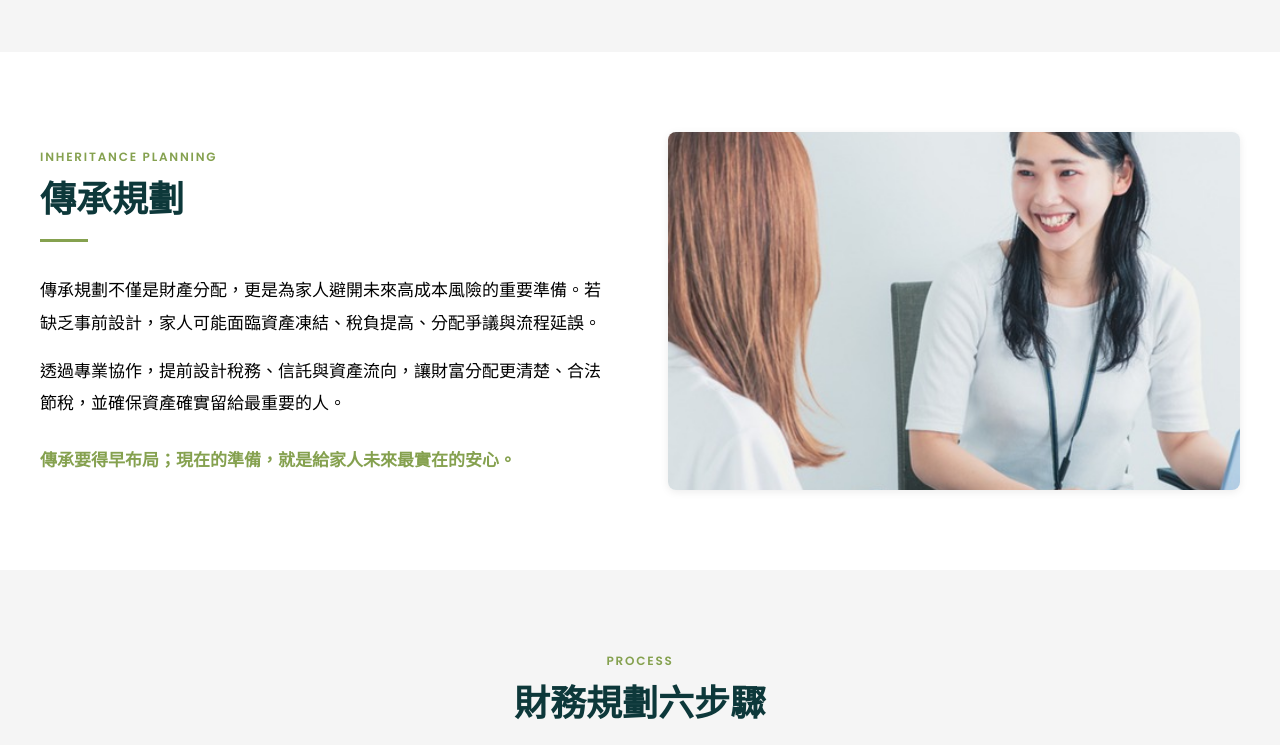
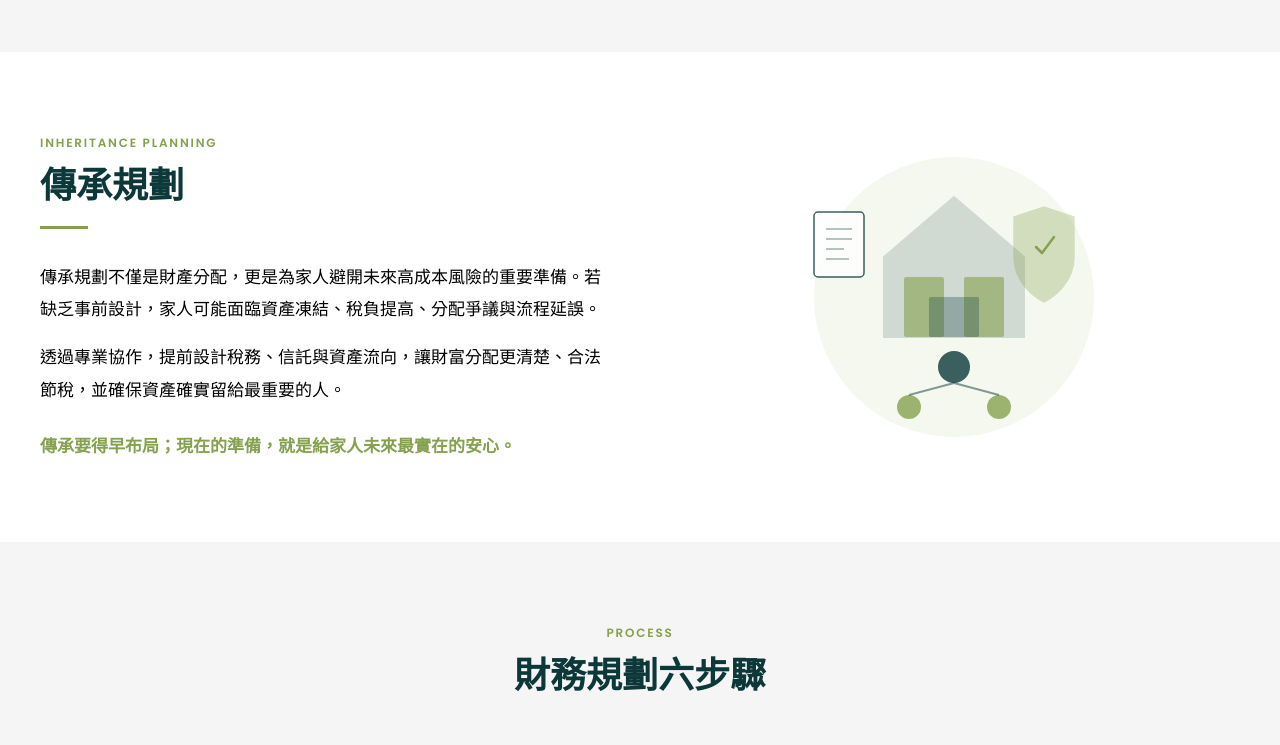
Before and after one commit to yvonne661112/noblerise01, an Astro site: page /noblerise01/service in a window 1280 px wide. Shown: the part 1640-2385 px from the top of the page. Built offline with nearby package versions, Linux system fonts and the light colour scheme; Astro itself is replaced by a stand-in of ours.

Commit message:
style: 預約諮詢底色改品牌綠、傳承規劃照片換為 SVG 插圖
Co-Authored-By: Claude Opus 4.6 <noreply@anthropic.com>

```diff
--- a/src/pages/service/index.astro
+++ b/src/pages/service/index.astro
@@ -139,10 +139,31 @@ const jsonLd = {
             <p class="service-highlight mt-24">傳承要得早布局；現在的準備，就是給家人未來最實在的安心。</p>
           </div>
           <div class="inheritance-visual">
-            <div class="card">
-              <div class="card-img">
-                <img src={base + "images/home-item3.jpg"} alt="財務規劃" width="400" height="250" loading="lazy" />
-              </div>
+            <div class="inheritance-illustration">
+              <svg xmlns="http://www.w3.org/2000/svg" viewBox="0 0 400 320" fill="none" aria-hidden="true">
+                <!-- 背景圓 -->
+                <circle cx="200" cy="160" r="140" fill="var(--color-accent-pale)" />
+                <!-- 房屋（資產象徵） -->
+                <path d="M200 60 L130 120 L130 200 L270 200 L270 120 Z" fill="var(--color-primary)" opacity="0.15" stroke="var(--color-primary)" stroke-width="2"/>
+                <rect x="150" y="140" width="40" height="60" rx="2" fill="var(--color-accent)" opacity="0.6"/>
+                <rect x="210" y="140" width="40" height="60" rx="2" fill="var(--color-accent)" opacity="0.6"/>
+                <rect x="175" y="160" width="50" height="40" rx="2" fill="var(--color-primary)" opacity="0.3"/>
+                <!-- 上方家族連結線 -->
+                <circle cx="200" cy="230" r="16" fill="var(--color-primary)" opacity="0.8"/>
+                <circle cx="155" cy="270" r="12" fill="var(--color-accent)" opacity="0.8"/>
+                <circle cx="245" cy="270" r="12" fill="var(--color-accent)" opacity="0.8"/>
+                <line x1="200" y1="246" x2="155" y2="258" stroke="var(--color-primary)" stroke-width="2" opacity="0.5"/>
+                <line x1="200" y1="246" x2="245" y2="258" stroke="var(--color-primary)" stroke-width="2" opacity="0.5"/>
+                <!-- 盾牌（保障象徵） -->
+                <path d="M320 80 L320 120 C320 145 300 160 290 165 C280 160 260 145 260 120 L260 80 L290 70 Z" fill="var(--color-accent)" opacity="0.3" stroke="var(--color-accent)" stroke-width="1.5"/>
+                <path d="M282 110 L288 116 L300 100" stroke="var(--color-accent)" stroke-width="2.5" stroke-linecap="round" stroke-linejoin="round"/>
+                <!-- 文件（規劃象徵） -->
+                <rect x="60" y="75" width="50" height="65" rx="4" fill="var(--color-white)" stroke="var(--color-primary)" stroke-width="1.5" opacity="0.8"/>
+                <line x1="72" y1="92" x2="98" y2="92" stroke="var(--color-primary)" stroke-width="1.5" opacity="0.4"/>
+                <line x1="72" y1="102" x2="98" y2="102" stroke="var(--color-primary)" stroke-width="1.5" opacity="0.4"/>
+                <line x1="72" y1="112" x2="90" y2="112" stroke="var(--color-primary)" stroke-width="1.5" opacity="0.4"/>
+                <line x1="72" y1="122" x2="95" y2="122" stroke="var(--color-primary)" stroke-width="1.5" opacity="0.4"/>
+              </svg>
             </div>
           </div>
         </div>
@@ -321,6 +342,16 @@ const jsonLd = {
     line-height: 1.9;
   }
   .service-highlight { font-weight: 600; color: var(--color-accent); }
+  .inheritance-illustration {
+    display: flex;
+    align-items: center;
+    justify-content: center;
+  }
+  .inheritance-illustration svg {
+    width: 100%;
+    max-width: 400px;
+    height: auto;
+  }
 
   /* ── STEPS ── */
   .step-icon-grid {
@@ -378,7 +409,7 @@ const jsonLd = {
 
   /* ── CONSULTATION ── */
   .consultation-section {
-    background: var(--color-primary);
+    background: var(--color-accent);
   }
   .consultation-box {
     max-width: 720px;
@@ -386,13 +417,13 @@ const jsonLd = {
     text-align: center;
   }
   .consultation-eyebrow {
-    color: var(--color-accent-light);
+    color: rgba(255, 255, 255, 0.7);
   }
   .consultation-title {
-    color: var(--color-on-primary);
+    color: var(--color-white);
   }
   .consultation-divider {
-    border-color: var(--color-accent);
+    border-color: rgba(255, 255, 255, 0.4);
   }
   .consultation-desc {
     font-size: var(--fs-lg);
```
